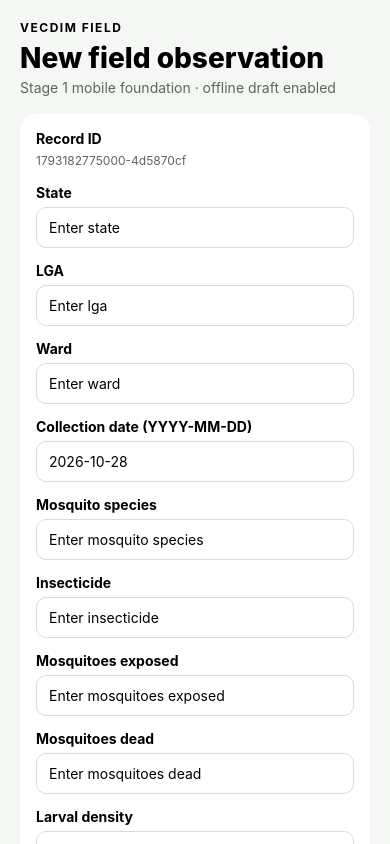
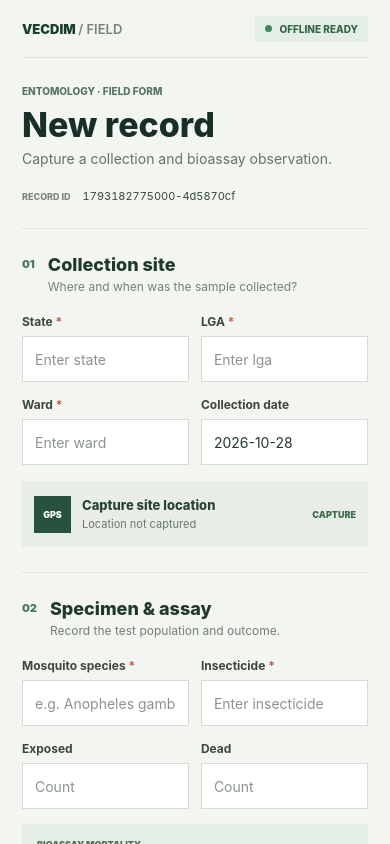
Before and after one commit to Ayray23/VECDIM, a React Native app in the folder mobile/: screen / in a window 390 px wide. Built offline with nearby package versions, Linux system fonts and the light colour scheme.

Commit message:
feat: add structured field record screen

```diff
--- a/mobile/App.js
+++ b/mobile/App.js
@@ -1,5 +1,5 @@
 import { useEffect, useMemo, useState } from 'react';
-import { Alert, Pressable, SafeAreaView, ScrollView, StyleSheet, Text, TextInput, View } from 'react-native';
+import { Alert, Keyboard, Pressable, SafeAreaView, ScrollView, StyleSheet, Text, TextInput, View } from 'react-native';
 import AsyncStorage from '@react-native-async-storage/async-storage';
 import * as Location from 'expo-location';
 
@@ -7,6 +7,35 @@ const DRAFT_KEY = '@vecdim/draft-v1';
 
 function makeId() {
   return `${Date.now()}-${Math.random().toString(16).slice(2)}`;
+}
+
+function TextField({ label, value, onChangeText, placeholder, keyboardType = 'default', required = false }) {
+  return (
+    <View style={styles.field}>
+      <Text style={styles.label}>{label}{required ? <Text style={styles.required}> *</Text> : null}</Text>
+      <TextInput
+        value={value}
+        onChangeText={onChangeText}
+        keyboardType={keyboardType}
+        style={styles.input}
+        placeholder={placeholder || `Enter ${label.toLowerCase()}`}
+        placeholderTextColor="#8b948c"
+        accessibilityLabel={label}
+      />
+    </View>
+  );
+}
+
+function SectionHeading({ number, title, detail }) {
+  return (
+    <View style={styles.sectionHeading}>
+      <Text style={styles.sectionNumber}>{number}</Text>
+      <View style={styles.sectionTitleGroup}>
+        <Text style={styles.sectionTitle}>{title}</Text>
+        <Text style={styles.sectionDetail}>{detail}</Text>
+      </View>
+    </View>
+  );
 }
 
 export default function App() {
@@ -29,7 +58,8 @@ export default function App() {
     gpsAccuracyM: '',
   }));
   const [draftLoaded, setDraftLoaded] = useState(false);
-  const [gpsStatus, setGpsStatus] = useState('Not captured');
+  const [gpsStatus, setGpsStatus] = useState('Location not captured');
+  const [saveStatus, setSaveStatus] = useState('Draft saves automatically');
 
   useEffect(() => {
     AsyncStorage.getItem(DRAFT_KEY).then((value) => {
@@ -66,29 +96,43 @@ export default function App() {
         ? 'Possible resistance'
         : 'Resistant';
 
-  const update = (field, value) => setRecord((current) => ({ ...current, [field]: value }));
+  const update = (field, value) => {
+    setRecord((current) => ({ ...current, [field]: value }));
+    setSaveStatus('Unsaved changes');
+  };
 
   const captureGps = async () => {
-    const permission = await Location.requestForegroundPermissionsAsync();
-    if (permission.status !== 'granted') {
-      setGpsStatus('Location permission denied');
-      return;
+    try {
+      setGpsStatus('Capturing location...');
+      const permission = await Location.requestForegroundPermissionsAsync();
+      if (permission.status !== 'granted') {
+        setGpsStatus('Location permission denied');
+        return;
+      }
+
+      const position = await Location.getCurrentPositionAsync({ accuracy: Location.Accuracy.High });
+      update('latitude', String(position.coords.latitude));
+      update('longitude', String(position.coords.longitude));
+      update('gpsAccuracyM', String(position.coords.accuracy ?? ''));
+      setGpsStatus(`Captured · ${Math.round(position.coords.accuracy ?? 0)} m accuracy`);
+    } catch {
+      setGpsStatus('Could not capture location');
     }
-
-    setGpsStatus('Capturing...');
-    const position = await Location.getCurrentPositionAsync({ accuracy: Location.Accuracy.High });
-    update('latitude', String(position.coords.latitude));
-    update('longitude', String(position.coords.longitude));
-    update('gpsAccuracyM', String(position.coords.accuracy ?? ''));
-    setGpsStatus(`Captured (${Math.round(position.coords.accuracy ?? 0)}m accuracy)`);
   };
 
-  const saveRecord = () => {
+  const saveRecord = async () => {
     if (!record.state || !record.lga || !record.ward || !record.species || !record.insecticide) {
       Alert.alert('Incomplete record', 'State, LGA, Ward, species and insecticide are required.');
       return;
     }
-    Alert.alert('Draft ready', 'The record is stored locally. Sync will be implemented in the next stage.');
+    try {
+      await AsyncStorage.setItem(DRAFT_KEY, JSON.stringify(record));
+      setSaveStatus('Draft saved on this device');
+      Keyboard.dismiss();
+      Alert.alert('Draft saved', 'This record is stored on this device and can be completed later.');
+    } catch {
+      Alert.alert('Could not save draft', 'Check available device storage and try again.');
+    }
   };
 
   const resetDraft = async () => {
@@ -99,59 +143,112 @@ export default function App() {
       exposed: '', dead: '', larvalDensity: '', urban: '', irsCovered: false,
       itnUsePercent: '', latitude: '', longitude: '', gpsAccuracyM: '',
     });
-    setGpsStatus('Not captured');
+    setGpsStatus('Location not captured');
+    setSaveStatus('Draft saves automatically');
   };
 
   return (
     <SafeAreaView style={styles.safe}>
-      <ScrollView contentContainerStyle={styles.container}>
-        <Text style={styles.eyebrow}>VECDIM FIELD</Text>
-        <Text style={styles.title}>New field observation</Text>
-        <Text style={styles.subtitle}>Stage 1 mobile foundation · offline draft enabled</Text>
+      <ScrollView contentContainerStyle={styles.container} keyboardShouldPersistTaps="handled">
+        <View style={styles.topBar}>
+          <Text style={styles.brand}>VECDIM <Text style={styles.brandLight}>/ FIELD</Text></Text>
+          <View style={styles.offlineTag}><View style={styles.statusDot} /><Text style={styles.offlineText}>OFFLINE READY</Text></View>
+        </View>
 
-        <View style={styles.card}>
-          <Text style={styles.label}>Record ID</Text>
-          <Text style={styles.id}>{record.recordId}</Text>
+        <View style={styles.hero}>
+          <Text style={styles.eyebrow}>ENTOMOLOGY · FIELD FORM</Text>
+          <Text style={styles.title}>New record</Text>
+          <Text style={styles.subtitle}>Capture a collection and bioassay observation.</Text>
+          <View style={styles.recordMeta}>
+            <Text style={styles.recordMetaLabel}>RECORD ID</Text>
+            <Text style={styles.id}>{record.recordId}</Text>
+          </View>
+        </View>
 
-          {[
-            ['state', 'State'], ['lga', 'LGA'], ['ward', 'Ward'],
-            ['collectionDate', 'Collection date (YYYY-MM-DD)'],
-            ['species', 'Mosquito species'], ['insecticide', 'Insecticide'],
-            ['exposed', 'Mosquitoes exposed'], ['dead', 'Mosquitoes dead'],
-            ['larvalDensity', 'Larval density'], ['urban', 'Urban / Rural'],
-            ['itnUsePercent', 'ITN use %'],
-          ].map(([field, label]) => (
-            <View key={field} style={styles.field}>
-              <Text style={styles.label}>{label}</Text>
-              <TextInput
-                value={record[field]}
-                onChangeText={(value) => update(field, value)}
-                keyboardType={['exposed', 'dead', 'larvalDensity', 'itnUsePercent'].includes(field) ? 'numeric' : 'default'}
-                style={styles.input}
-                placeholder={`Enter ${label.toLowerCase()}`}
-              />
+        <View style={styles.formSection}>
+          <SectionHeading number="01" title="Collection site" detail="Where and when was the sample collected?" />
+          <View style={styles.fieldGrid}>
+            <TextField label="State" value={record.state} onChangeText={(value) => update('state', value)} required />
+            <TextField label="LGA" value={record.lga} onChangeText={(value) => update('lga', value)} required />
+            <TextField label="Ward" value={record.ward} onChangeText={(value) => update('ward', value)} required />
+            <TextField label="Collection date" value={record.collectionDate} onChangeText={(value) => update('collectionDate', value)} placeholder="YYYY-MM-DD" />
+          </View>
+          <Pressable style={styles.locationButton} onPress={captureGps} accessibilityRole="button">
+            <View style={styles.locationMark}><Text style={styles.locationMarkText}>GPS</Text></View>
+            <View style={styles.locationCopy}>
+              <Text style={styles.locationTitle}>{record.latitude ? 'Location attached' : 'Capture site location'}</Text>
+              <Text style={styles.locationDetail}>{gpsStatus}</Text>
             </View>
-          ))}
+            <Text style={styles.locationAction}>{record.latitude ? 'UPDATE' : 'CAPTURE'}</Text>
+          </Pressable>
+          {record.latitude ? (
+            <Text style={styles.coordinates}>{record.latitude}, {record.longitude} · ±{record.gpsAccuracyM || '—'} m</Text>
+          ) : null}
+        </View>
 
-          <View style={styles.result}>
-            <Text style={styles.label}>Mortality</Text>
+        <View style={styles.formSection}>
+          <SectionHeading number="02" title="Specimen & assay" detail="Record the test population and outcome." />
+          <View style={styles.fieldGrid}>
+            <TextField label="Mosquito species" value={record.species} onChangeText={(value) => update('species', value)} placeholder="e.g. Anopheles gambiae" required />
+            <TextField label="Insecticide" value={record.insecticide} onChangeText={(value) => update('insecticide', value)} required />
+          </View>
+          <View style={styles.countGrid}>
+            <TextField label="Exposed" value={record.exposed} onChangeText={(value) => update('exposed', value)} keyboardType="numeric" placeholder="Count" />
+            <TextField label="Dead" value={record.dead} onChangeText={(value) => update('dead', value)} keyboardType="numeric" placeholder="Count" />
+          </View>
+          <View style={[styles.result, mortality !== null && mortality < 90 ? styles.resultAlert : null]}>
+            <View>
+              <Text style={styles.resultLabel}>BIOASSAY MORTALITY</Text>
+              <Text style={styles.classification}>{classification}</Text>
+            </View>
             <Text style={styles.resultValue}>{mortality === null ? '—' : `${mortality}%`}</Text>
-            <Text>{classification}</Text>
           </View>
+          <TextField label="Larval density" value={record.larvalDensity} onChangeText={(value) => update('larvalDensity', value)} keyboardType="numeric" placeholder="Enter count or density" />
+        </View>
 
-          <Pressable style={styles.secondaryButton} onPress={captureGps}>
-            <Text style={styles.buttonText}>{gpsStatus}</Text>
+        <View style={styles.formSection}>
+          <SectionHeading number="03" title="Site conditions" detail="Environmental and intervention context." />
+          <Text style={styles.label}>Settlement type</Text>
+          <View style={styles.segmented}>
+            {['Urban', 'Rural'].map((option) => (
+              <Pressable
+                key={option}
+                onPress={() => update('urban', option)}
+                accessibilityRole="radio"
+                accessibilityState={{ selected: record.urban === option }}
+                style={[styles.segment, record.urban === option && styles.segmentSelected]}
+              >
+                <Text style={[styles.segmentText, record.urban === option && styles.segmentTextSelected]}>{option}</Text>
+              </Pressable>
+            ))}
+          </View>
+          <View style={styles.fieldGrid}>
+            <TextField label="ITN use (%)" value={record.itnUsePercent} onChangeText={(value) => update('itnUsePercent', value)} keyboardType="numeric" placeholder="0–100" />
+          </View>
+          <Pressable
+            style={styles.toggleRow}
+            onPress={() => update('irsCovered', !record.irsCovered)}
+            accessibilityRole="switch"
+            accessibilityState={{ checked: record.irsCovered }}
+          >
+            <View style={styles.toggleCopy}>
+              <Text style={styles.label}>Indoor residual spraying</Text>
+              <Text style={styles.toggleHint}>Was the area covered by IRS?</Text>
+            </View>
+            <View style={[styles.switchTrack, record.irsCovered && styles.switchTrackOn]}>
+              <View style={[styles.switchThumb, record.irsCovered && styles.switchThumbOn]} />
+            </View>
           </Pressable>
+        </View>
 
-          <Text style={styles.gpsText}>Latitude: {record.latitude || '—'}</Text>
-          <Text style={styles.gpsText}>Longitude: {record.longitude || '—'}</Text>
-          <Text style={styles.gpsText}>Accuracy: {record.gpsAccuracyM ? `${record.gpsAccuracyM}m` : '—'}</Text>
-
-          <Pressable style={styles.primaryButton} onPress={saveRecord}>
-            <Text style={styles.buttonText}>Save locally</Text>
+        <View style={styles.footer}>
+          <Text style={styles.saveStatus}>{saveStatus}</Text>
+          <Pressable style={styles.primaryButton} onPress={saveRecord} accessibilityRole="button">
+            <Text style={styles.buttonText}>Save field record</Text>
+            <Text style={styles.buttonArrow}>→</Text>
           </Pressable>
           <Pressable style={styles.resetButton} onPress={resetDraft}>
-            <Text>Discard draft</Text>
+            <Text style={styles.resetText}>Discard this draft</Text>
           </Pressable>
         </View>
       </ScrollView>
@@ -160,21 +257,63 @@ export default function App() {
 }
 
 const styles = StyleSheet.create({
-  safe: { flex: 1, backgroundColor: '#f5f7f4' },
-  container: { padding: 20, paddingBottom: 48 },
-  eyebrow: { fontSize: 12, fontWeight: '700', letterSpacing: 1.5 },
-  title: { fontSize: 28, fontWeight: '800', marginTop: 6 },
-  subtitle: { color: '#5d665f', marginTop: 4, marginBottom: 18 },
-  card: { backgroundColor: '#fff', borderRadius: 16, padding: 16 },
-  field: { marginBottom: 14 },
-  label: { fontWeight: '700', marginBottom: 6 },
-  id: { fontSize: 12, color: '#5d665f', marginBottom: 16 },
-  input: { borderWidth: 1, borderColor: '#d7ddd8', borderRadius: 10, paddingHorizontal: 12, paddingVertical: 11 },
-  result: { padding: 14, borderRadius: 12, backgroundColor: '#eef4ed', marginBottom: 14 },
-  resultValue: { fontSize: 25, fontWeight: '800', marginBottom: 3 },
-  secondaryButton: { backgroundColor: '#39483c', padding: 14, borderRadius: 10, alignItems: 'center', marginBottom: 10 },
-  primaryButton: { backgroundColor: '#1e5b36', padding: 14, borderRadius: 10, alignItems: 'center', marginTop: 14 },
-  resetButton: { padding: 14, alignItems: 'center', marginTop: 4 },
-  buttonText: { color: '#fff', fontWeight: '700' },
-  gpsText: { color: '#5d665f', marginTop: 3 },
+  safe: { flex: 1, backgroundColor: '#f3f5f0' },
+  container: { paddingHorizontal: 22, paddingBottom: 36, maxWidth: 720, width: '100%', alignSelf: 'center' },
+  topBar: { height: 58, flexDirection: 'row', alignItems: 'center', justifyContent: 'space-between', borderBottomWidth: 1, borderColor: '#dfe4dc' },
+  brand: { color: '#193f31', fontSize: 13, fontWeight: '900', letterSpacing: 0 },
+  brandLight: { color: '#778379', fontWeight: '600' },
+  offlineTag: { flexDirection: 'row', alignItems: 'center', gap: 7, backgroundColor: '#e3eee4', paddingHorizontal: 10, paddingVertical: 7 },
+  statusDot: { width: 7, height: 7, borderRadius: 4, backgroundColor: '#478659' },
+  offlineText: { color: '#356548', fontSize: 10, fontWeight: '800' },
+  hero: { paddingTop: 27, paddingBottom: 25, borderBottomWidth: 1, borderColor: '#dfe4dc' },
+  eyebrow: { color: '#567663', fontSize: 10, fontWeight: '800' },
+  title: { color: '#172f26', fontSize: 34, fontWeight: '800', marginTop: 7 },
+  subtitle: { color: '#65736a', fontSize: 14, marginTop: 5 },
+  recordMeta: { marginTop: 22, flexDirection: 'row', alignItems: 'center', gap: 12 },
+  recordMetaLabel: { color: '#7c887e', fontSize: 9, fontWeight: '800' },
+  id: { color: '#354a3d', fontSize: 11, fontVariant: ['tabular-nums'] },
+  formSection: { paddingVertical: 25, borderBottomWidth: 1, borderColor: '#dfe4dc' },
+  sectionHeading: { flexDirection: 'row', alignItems: 'flex-start', gap: 13, marginBottom: 20 },
+  sectionNumber: { color: '#4a795d', fontSize: 11, fontWeight: '900', paddingTop: 3 },
+  sectionTitleGroup: { flex: 1 },
+  sectionTitle: { color: '#20392d', fontSize: 18, fontWeight: '800' },
+  sectionDetail: { color: '#758077', fontSize: 12, marginTop: 4 },
+  fieldGrid: { flexDirection: 'row', flexWrap: 'wrap', justifyContent: 'space-between' },
+  field: { width: '48.3%', marginBottom: 15 },
+  label: { color: '#39483d', fontWeight: '700', fontSize: 12, marginBottom: 7 },
+  required: { color: '#bb6048' },
+  input: { minHeight: 46, borderWidth: 1, borderColor: '#d5dcd3', backgroundColor: '#fff', paddingHorizontal: 12, paddingVertical: 10, color: '#25392f', fontSize: 14 },
+  locationButton: { flexDirection: 'row', alignItems: 'center', backgroundColor: '#e8eee6', minHeight: 66, paddingHorizontal: 12, marginTop: 1 },
+  locationMark: { width: 37, height: 37, backgroundColor: '#28523d', alignItems: 'center', justifyContent: 'center' },
+  locationMarkText: { color: '#fff', fontSize: 9, fontWeight: '900' },
+  locationCopy: { flex: 1, marginLeft: 11 },
+  locationTitle: { color: '#294334', fontSize: 13, fontWeight: '800' },
+  locationDetail: { color: '#68786b', fontSize: 11, marginTop: 4 },
+  locationAction: { color: '#426d50', fontSize: 9, fontWeight: '900', marginLeft: 8 },
+  coordinates: { color: '#647269', fontSize: 10, marginTop: 8 },
+  countGrid: { flexDirection: 'row', justifyContent: 'space-between' },
+  result: { flexDirection: 'row', alignItems: 'center', justifyContent: 'space-between', backgroundColor: '#e5eee4', paddingHorizontal: 15, paddingVertical: 13, marginBottom: 16 },
+  resultAlert: { backgroundColor: '#f6e9e2' },
+  resultLabel: { color: '#54705b', fontSize: 9, fontWeight: '900' },
+  classification: { color: '#415b48', fontSize: 12, fontWeight: '700', marginTop: 5 },
+  resultValue: { color: '#234b34', fontSize: 28, fontWeight: '800', fontVariant: ['tabular-nums'] },
+  segmented: { flexDirection: 'row', backgroundColor: '#e6eae3', padding: 3, marginBottom: 18 },
+  segment: { flex: 1, minHeight: 40, alignItems: 'center', justifyContent: 'center' },
+  segmentSelected: { backgroundColor: '#28523d' },
+  segmentText: { color: '#58665a', fontSize: 13, fontWeight: '700' },
+  segmentTextSelected: { color: '#fff' },
+  toggleRow: { flexDirection: 'row', alignItems: 'center', justifyContent: 'space-between', paddingVertical: 9 },
+  toggleCopy: { flex: 1 },
+  toggleHint: { color: '#758077', fontSize: 11, marginTop: 1 },
+  switchTrack: { width: 44, height: 25, borderRadius: 13, backgroundColor: '#d4dbd2', padding: 3, justifyContent: 'center' },
+  switchTrackOn: { backgroundColor: '#478659' },
+  switchThumb: { width: 19, height: 19, borderRadius: 10, backgroundColor: '#fff' },
+  switchThumbOn: { alignSelf: 'flex-end' },
+  footer: { paddingTop: 20 },
+  saveStatus: { color: '#748076', fontSize: 11, marginBottom: 10 },
+  primaryButton: { minHeight: 54, flexDirection: 'row', alignItems: 'center', justifyContent: 'center', backgroundColor: '#24523a' },
+  buttonText: { color: '#fff', fontSize: 14, fontWeight: '800' },
+  buttonArrow: { color: '#c4dfbd', fontSize: 20, fontWeight: '700', marginLeft: 10, marginTop: -2 },
+  resetButton: { minHeight: 42, alignItems: 'center', justifyContent: 'center', marginTop: 4 },
+  resetText: { color: '#8b5e51', fontSize: 12, fontWeight: '700' },
 });
```
Also changed, not shown: 1 other file (tests, documents, lock files or other folders).
